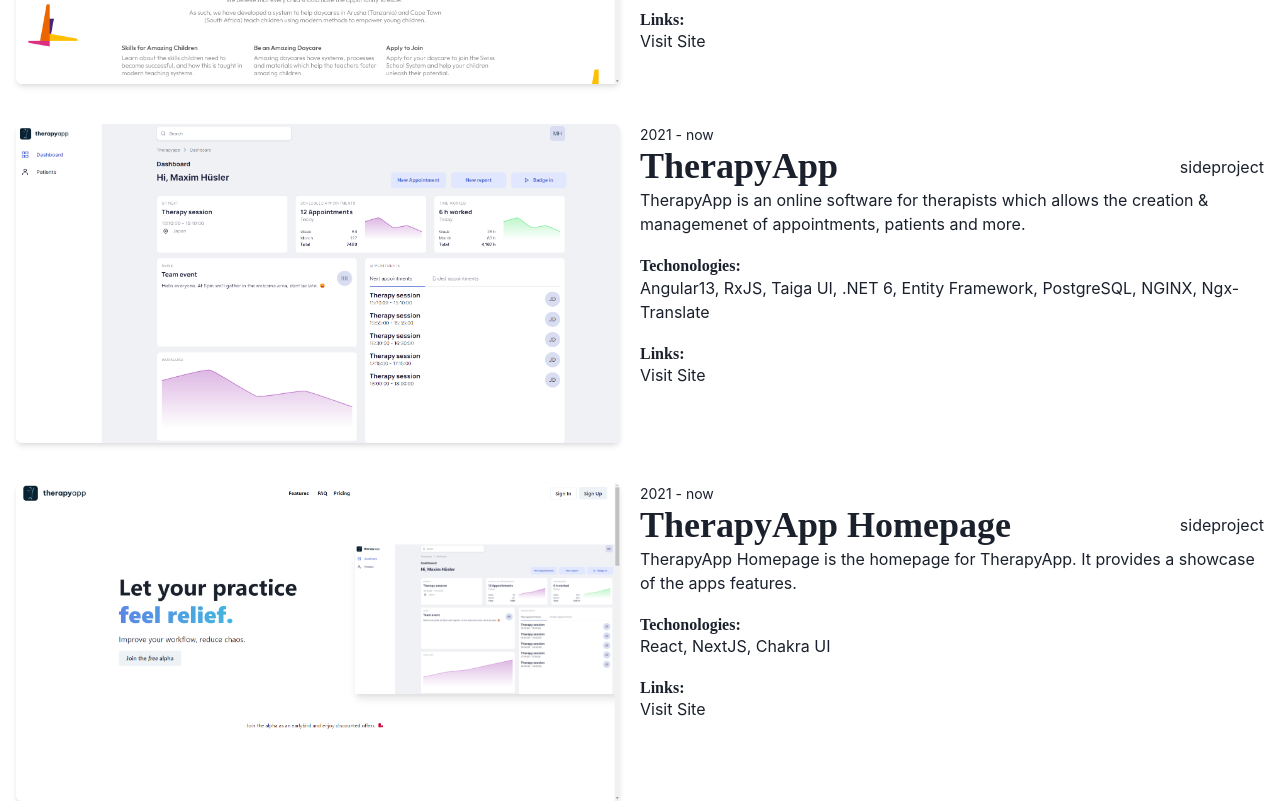
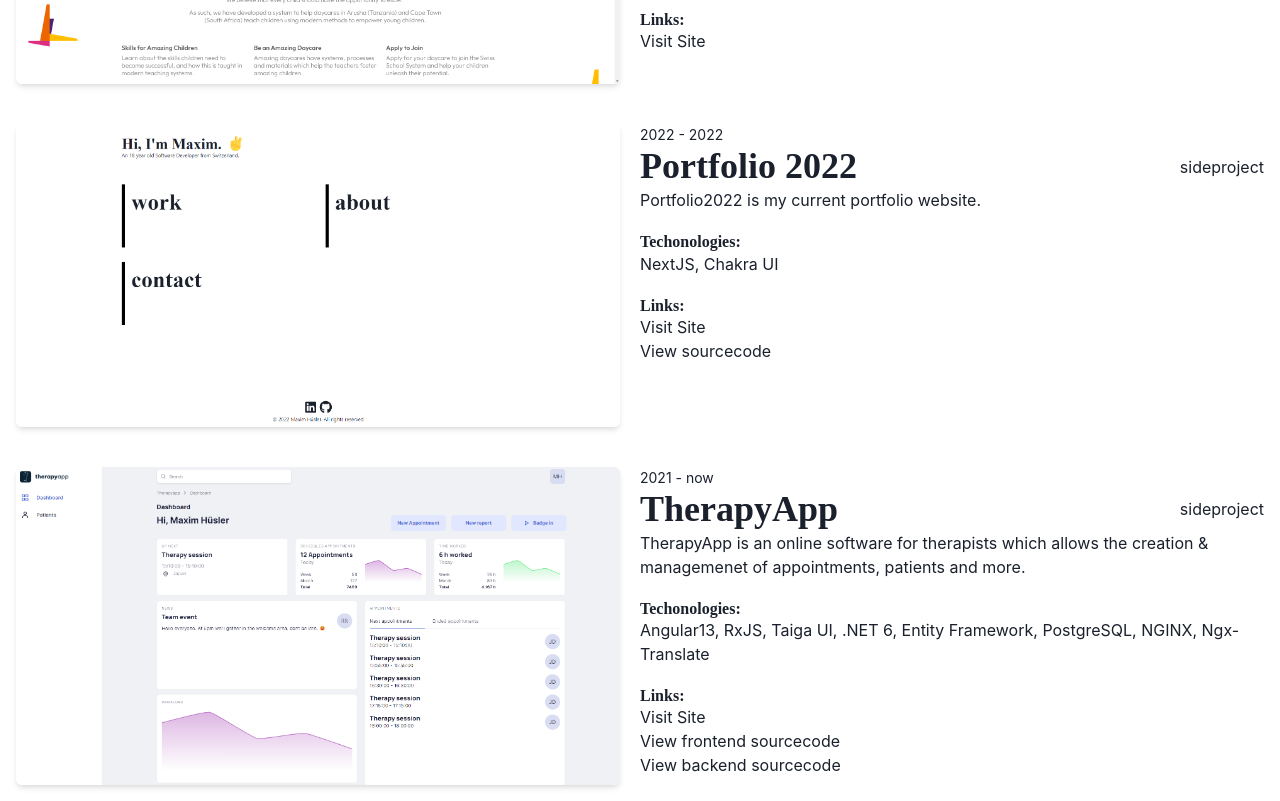
Before and after one commit to MHuesler/portfolio2022, a Next.js app: page /work in a window 1280 px wide. Shown: the part 1100-1901 px from the top of the page. Built offline with nearby package versions, Linux system fonts and the light colour scheme.

Commit message:
added project, minors

```diff
--- a/pages/about.tsx
+++ b/pages/about.tsx
@@ -29,7 +29,7 @@
                             <Heading fontSize={'xl'}>Languages</Heading>
                             <Text>C#, Typescript, JavaScript, HTML5, CSS3, Golang, Dart</Text>
                             <Heading fontSize={'xl'}>Other</Heading>
-                            <Text>Linux, NGINX, Node, ReactiveX, PostgreSQL</Text>
+                            <Text>Linux, NGINX, Node, ReactiveX, PostgreSQL, Docker</Text>
                         </Box>
                         <Box mb={10}>
                             <Heading fontSize={'2xl'}>Education</Heading>
--- a/pages/work.tsx
+++ b/pages/work.tsx
@@ -18,6 +18,7 @@
     blog?: string
     frontendGithub?: string
     backendGithub?: string
+    gitHub?: string
 }
 
 const projects: Project[] = [
@@ -57,6 +58,16 @@
         image: 'school-sys-home.png',
     },
     {
+        date: '2022 - 2022',
+        title: 'Portfolio 2022',
+        employer: 'sideproject',
+        description: `Portfolio2022 is my current portfolio website.`,
+        technologies: 'NextJS, Chakra UI',
+        siteUrl: 'https://maximhuesler.com',
+        image: 'portfolio-home.png',
+        gitHub: 'https://github.com/MHuesler/portfolio2022'
+    },
+    {
         date: '2021 - now',
         title: 'TherapyApp',
         employer: 'sideproject',
@@ -64,6 +75,8 @@
         technologies: 'Angular13, RxJS, Taiga UI, .NET 6, Entity Framework, PostgreSQL, NGINX, Ngx-Translate',
         siteUrl: 'https://my.therapyapp.ch',
         image: 'therapyapp.png',
+        frontendGithub: 'https://github.com/therapy-app/frontend',
+        backendGithub: 'https://github.com/therapy-app/backend'
     },
     {
         date: '2021 - now',
@@ -73,7 +86,8 @@
         technologies: 'React, NextJS, Chakra UI',
         siteUrl: 'https://therapyapp.ch',
         image: 'therapyapp-home.png',
-    },
+        gitHub: 'https://github.com/therapy-app/homepage'
+    }
 ]
 
 const Project = ({project}: {project: Project}) => {
@@ -99,6 +113,11 @@
                     <Box>
                         <Heading size={'sm'}>Links:</Heading>
                         <Box><a href={project.siteUrl} rel="noreferrer" target={'_blank'}>Visit Site</a></Box>
+                        {
+                            project.gitHub ?
+                                <Box><a href={project.gitHub} rel="noreferrer" target={'_blank'}>View sourcecode</a></Box>
+                            : ""
+                        }
                         {
                             project.frontendGithub ?
                                 <Box><a href={project.frontendGithub} rel="noreferrer" target={'_blank'}>View frontend sourcecode</a></Box>
```
Also changed, not shown: public/astrovote-home.png, public/portfolio-home.png (added).
